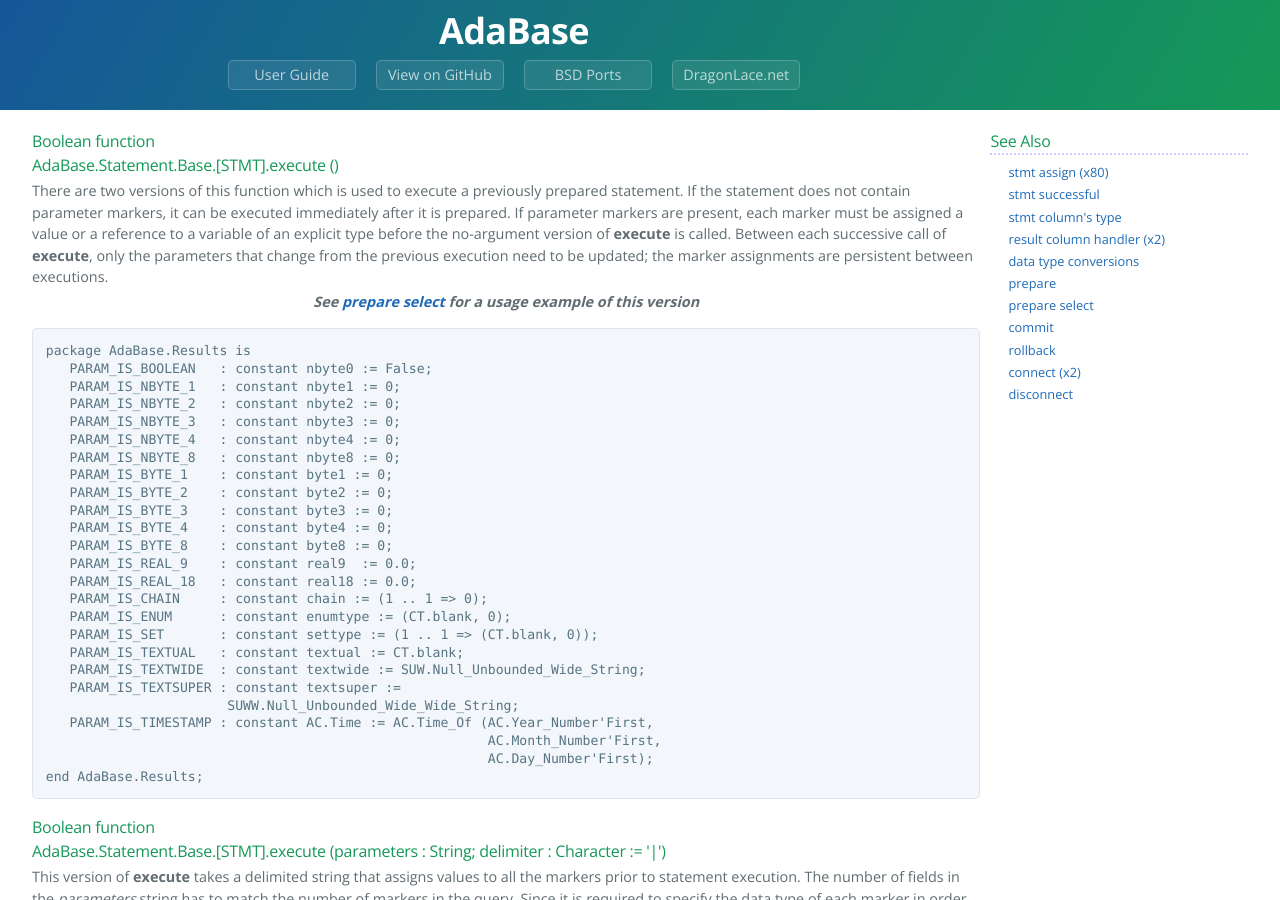
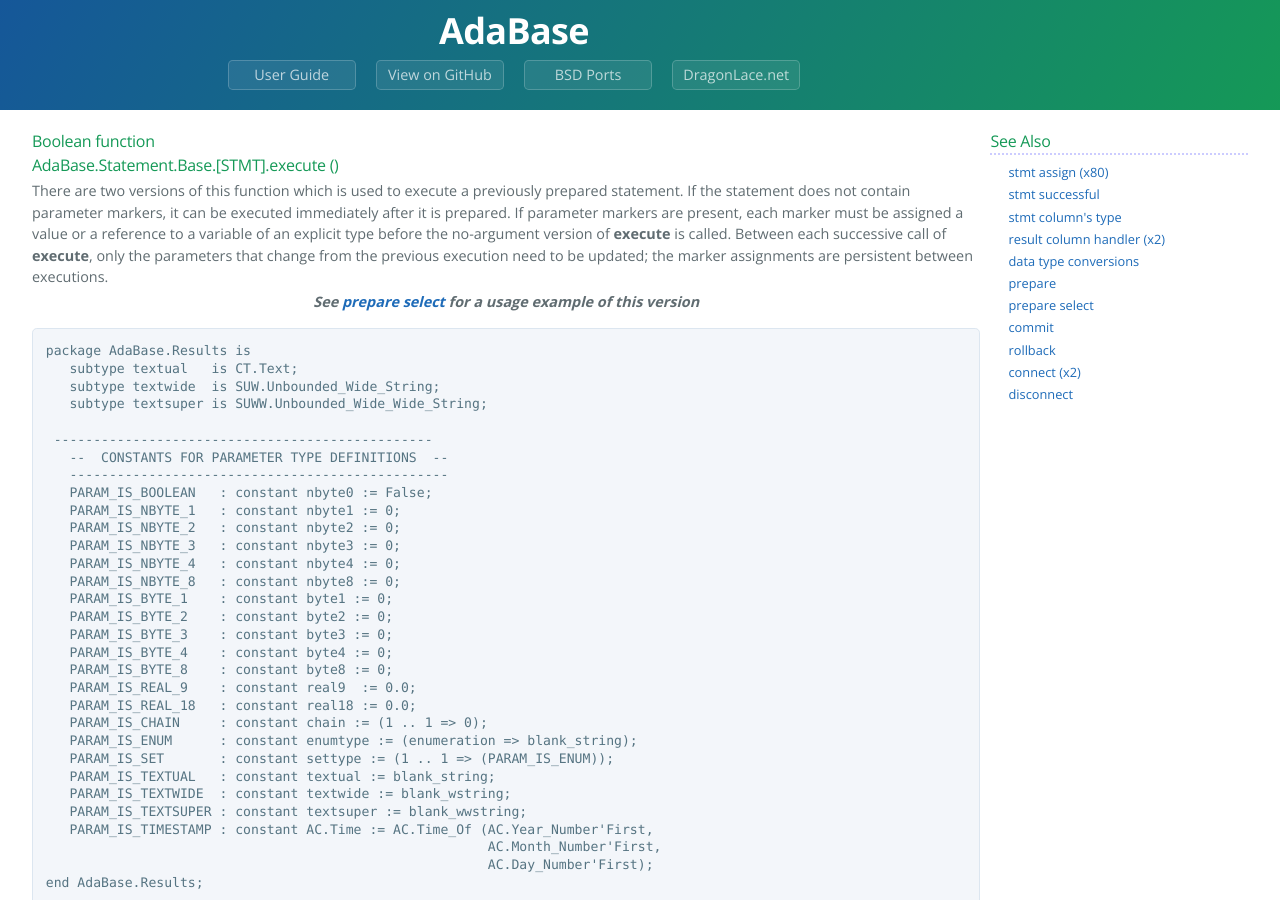
Before and after one commit to jrmarino/AdaBase, a Jekyll site: the page built from stmt_execute.md, in a window 1280 px wide and 900 px high. Built offline with Jekyll 4.4.1, drawn with Linux system fonts in a browser that asks for light colours.

Commit message:
Update documentation after enum type index removed.

```diff
--- a/stmt_execute.md
+++ b/stmt_execute.md
@@ -20,6 +20,13 @@
 
 <pre class="code">
 package AdaBase.Results is
+   subtype textual   is CT.Text;
+   subtype textwide  is SUW.Unbounded_Wide_String;
+   subtype textsuper is SUWW.Unbounded_Wide_Wide_String;
+
+ ------------------------------------------------
+   --  CONSTANTS FOR PARAMETER TYPE DEFINITIONS  --
+   ------------------------------------------------
    PARAM_IS_BOOLEAN   : constant nbyte0 := False;
    PARAM_IS_NBYTE_1   : constant nbyte1 := 0;
    PARAM_IS_NBYTE_2   : constant nbyte2 := 0;
@@ -34,12 +41,11 @@
    PARAM_IS_REAL_9    : constant real9  := 0.0;
    PARAM_IS_REAL_18   : constant real18 := 0.0;
    PARAM_IS_CHAIN     : constant chain := (1 .. 1 => 0);
-   PARAM_IS_ENUM      : constant enumtype := (CT.blank, 0);
-   PARAM_IS_SET       : constant settype := (1 .. 1 => (CT.blank, 0));
-   PARAM_IS_TEXTUAL   : constant textual := CT.blank;
-   PARAM_IS_TEXTWIDE  : constant textwide := SUW.Null_Unbounded_Wide_String;
-   PARAM_IS_TEXTSUPER : constant textsuper :=
-                       SUWW.Null_Unbounded_Wide_Wide_String;
+   PARAM_IS_ENUM      : constant enumtype := (enumeration => blank_string);
+   PARAM_IS_SET       : constant settype := (1 .. 1 => (PARAM_IS_ENUM));
+   PARAM_IS_TEXTUAL   : constant textual := blank_string;
+   PARAM_IS_TEXTWIDE  : constant textwide := blank_wstring;
+   PARAM_IS_TEXTSUPER : constant textsuper := blank_wwstring;
    PARAM_IS_TIMESTAMP : constant AC.Time := AC.Time_Of (AC.Year_Number'First,
                                                         AC.Month_Number'First,
                                                         AC.Day_Number'First);
```
Also changed, not shown: res_std_field.md (+3 -5 lines), stmt_assign.md (+2 -3 lines), stmt_bind.md (+2 -3 lines).
